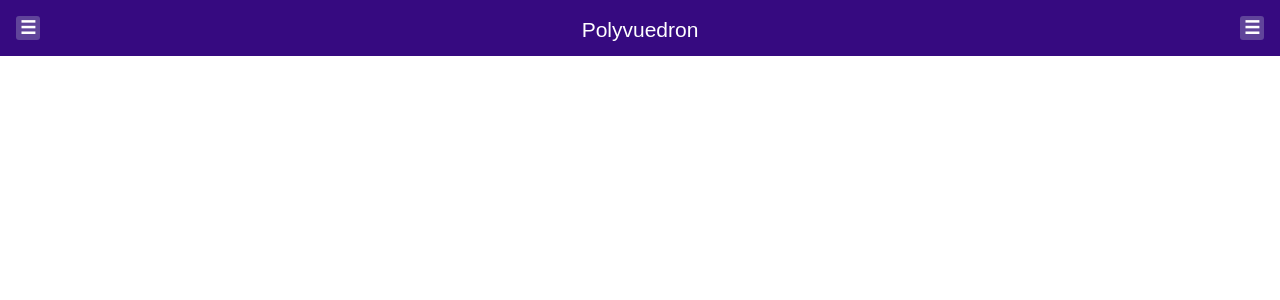
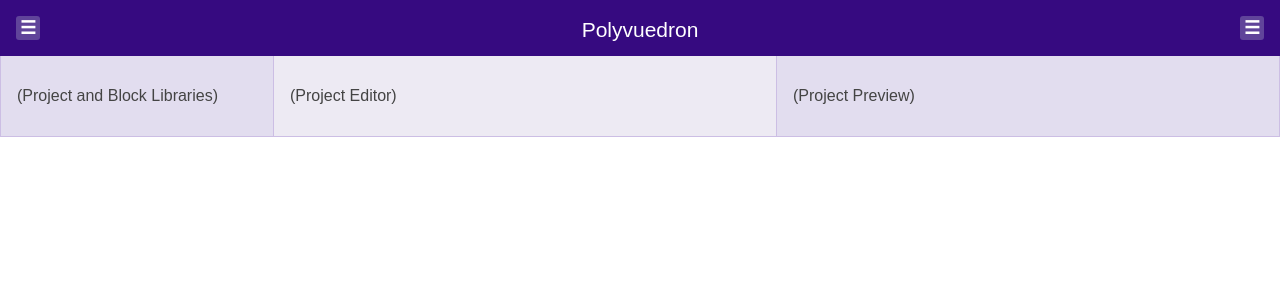
Before and after one commit to courtneymyers/polyvuedron, a Vue app: page / in a window 1280 px wide. Shown: the top 300 px of the page. Built offline with nearby package versions, Linux system fonts and the light colour scheme.

Commit message:
Add left, middle, and right panels to AppUI, and hook up block-button click functionality

```diff
--- a/src/components/AppUI.vue
+++ b/src/components/AppUI.vue
@@ -15,6 +15,20 @@
         @anchor-clicked='toggleRightPanel()'
       />
     </header>
+
+    <main>
+      <section class='left-panel' v-if='leftPanelShown'>
+        <p>(Project and Block Libraries)</p>
+      </section>
+
+      <section class='middle-panel'>
+        <p>(Project Editor)</p>
+      </section>
+
+      <section class='right-panel' v-if='rightPanelShown'>
+        <p>(Project Preview)</p>
+      </section>
+    </main>
   </div>
 </template>
 
@@ -26,14 +40,20 @@ export default {
   components: {
     BlockButton
   },
+  data() {
+    return {
+      leftPanelShown: true,
+      rightPanelShown: true,
+    };
+  },
   methods: {
     toggleLeftPanel() {
       event.preventDefault();
-      console.log('Library Panel toggled.')
+      this.leftPanelShown = !this.leftPanelShown;
     },
     toggleRightPanel() {
       event.preventDefault();
-      console.log('Preview Panel toggled.')
+      this.rightPanelShown = !this.rightPanelShown;
     },
   },
 }
@@ -71,4 +91,31 @@ export default {
   a:focus {
     background-color: #60449a;
   }
+
+  main {
+    display: flex;
+    border: 1px solid #ccbee4;
+    border-top: none;
+  }
+
+  section {
+    padding: 1rem;
+  }
+
+  .left-panel {
+    flex: 0 0 15rem;
+    border-right: 1px solid #ccbee4;
+    background-color: #e2ddef;
+  }
+
+  .middle-panel {
+    flex: 1;
+    background-color: #edeaf3;
+  }
+
+  .right-panel {
+    flex: 1;
+    border-left: 1px solid #ccbee4;
+    background-color: #e2ddef;
+  }
 </style>
```
